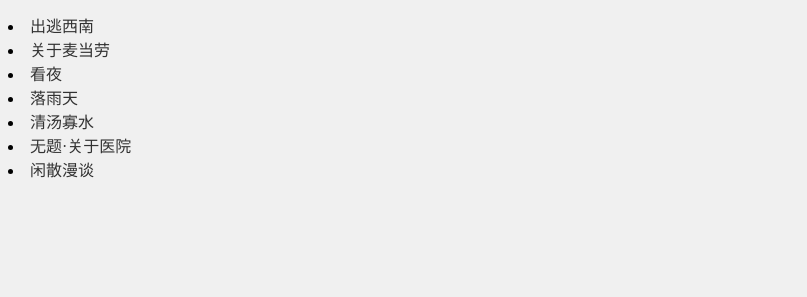
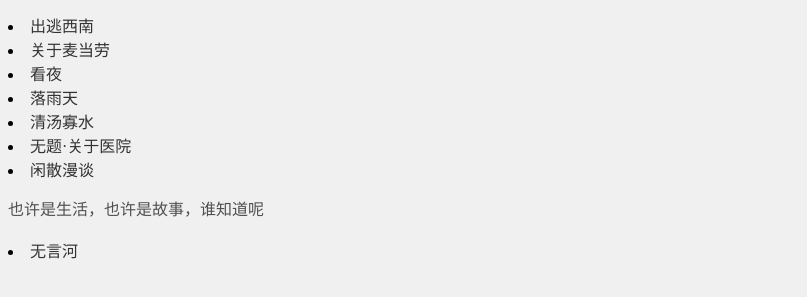
Before and after one commit to zyszcsz-janejoy/janejoy, a plain HTML site: page index.html in a window 1280 px wide. Shown: the part 117-414 px from the top of the page, without its empty margins (0-807 px from the left). Drawn offline with Linux system fonts and the light colour scheme.

Commit message:
Update index.html

```diff
--- a/index.html
+++ b/index.html
@@ -50,6 +50,11 @@
         <li><a href="worksofmylife/清汤寡水.html">清汤寡水</a></li>
         <li><a href="worksofmylife/无题·关于医院.html">无题·关于医院</a></li>
         <li><a href="worksofmylife/闲散漫谈.html">闲散漫谈</a></li>
+
+    </p>
+    <p>也许是生活，也许是故事，谁知道呢</p>
+    <p>
+        <li><a href="worksofmylife/无言河.html">无言河</a></li>
     </p>
 
 
```
